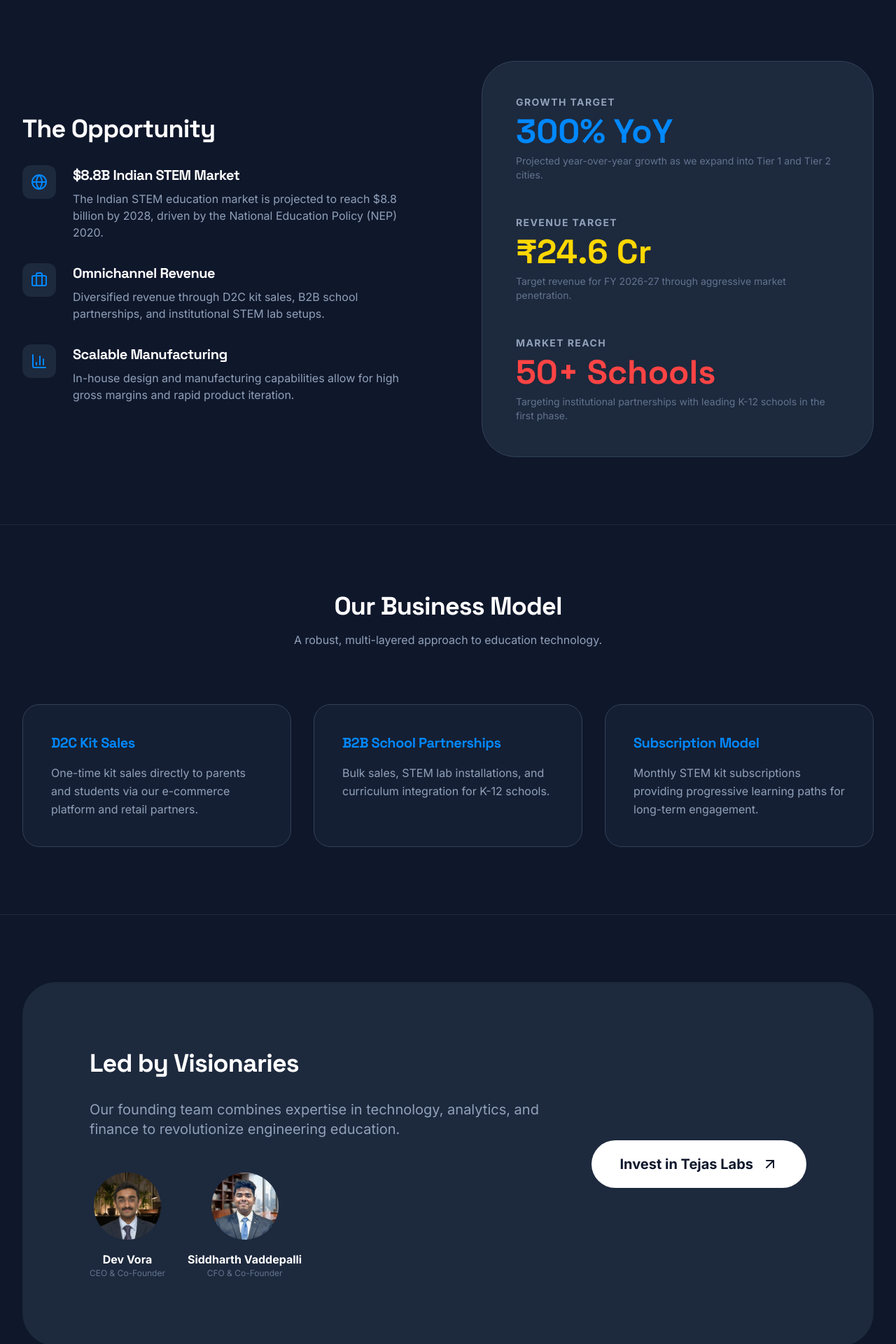
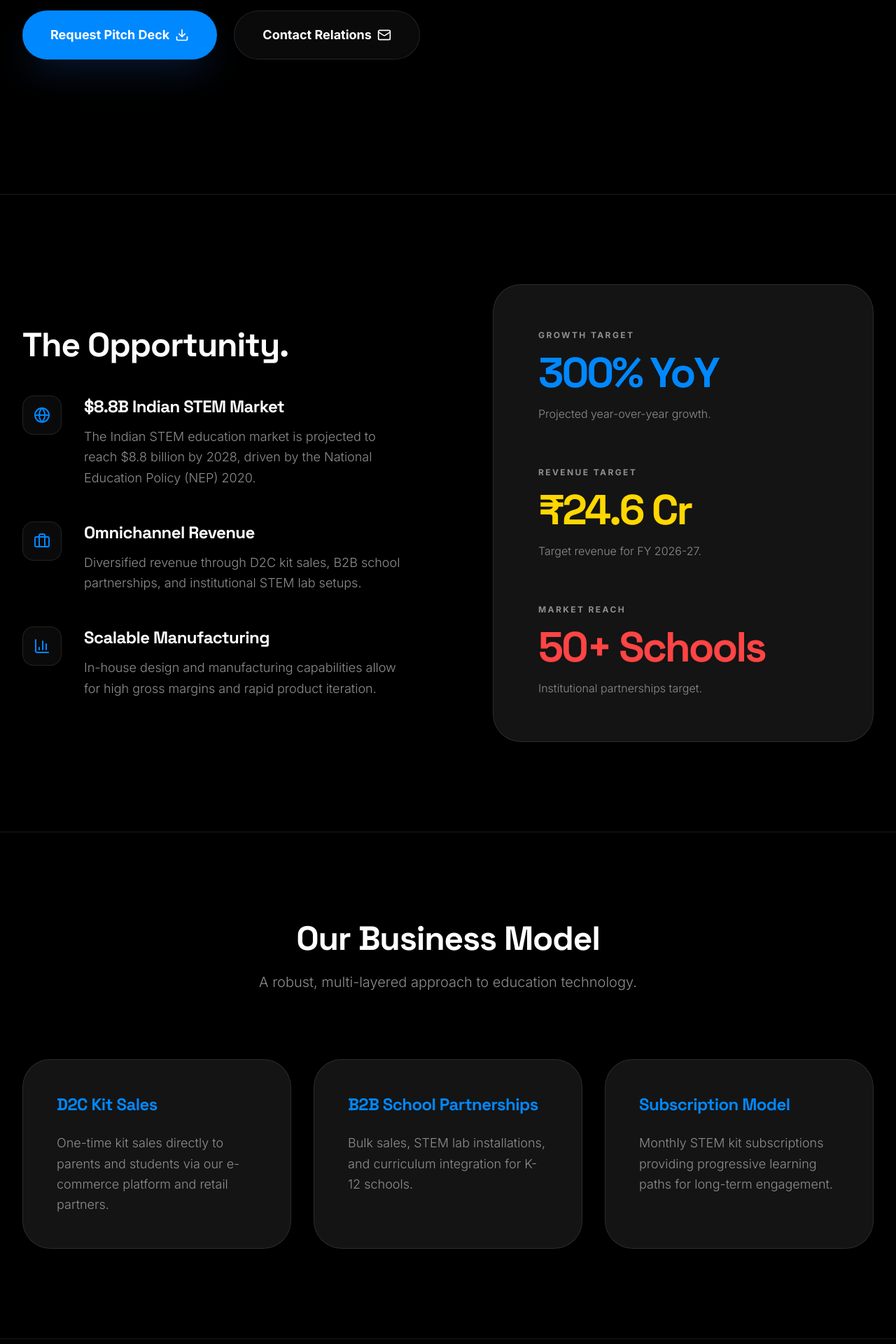
Before and after one commit to TejasLabs-in/TejasLabs, a React (Vite) app: page /investors in a window 1280 px wide. Shown: the part 800-2720 px from the top of the page at 70% size. Built offline with nearby package versions, Linux system fonts and the light colour scheme.

Commit message:
Update Investors.tsx

```diff
--- a/src/pages/Investors.tsx
+++ b/src/pages/Investors.tsx
@@ -1,13 +1,16 @@
 import { motion } from 'motion/react';
-import { TrendingUp, Globe, Briefcase, BarChart3, Download, Mail, ArrowUpRight } from 'lucide-react';
+import { TrendingUp, Globe, Briefcase, BarChart3, Download, Mail, ArrowUpRight, ChevronRight } from 'lucide-react';
+import { useAppContext } from '../context/AppContext';
 
 export default function Investors() {
+  const { openInvestorModal } = useAppContext();
+
   return (
-    <div className="bg-slate-900 text-white min-h-screen pb-24">
-      {/* Hero */}
-      <section className="pt-32 pb-24 border-b border-slate-800">
+    <div className="bg-bg-app text-text-app min-h-screen pb-24 pt-20">
+      {/* Hero - Bold & Minimal */}
+      <section className="pt-32 pb-48 border-b border-border-app">
         <div className="max-w-7xl mx-auto px-4 sm:px-6 lg:px-8">
-          <div className="max-w-3xl">
+          <div className="max-w-4xl">
             <motion.div
               initial={{ opacity: 0, y: 20 }}
               animate={{ opacity: 1, y: 0 }}
@@ -16,89 +19,92 @@ export default function Investors() {
               <TrendingUp size={16} />
               <span>Investment Opportunity</span>
             </motion.div>
-            <h1 className="text-5xl md:text-7xl font-display font-bold mb-8 leading-tight">
-              Scaling the Future of <span className="text-primary">STEM Learning</span>
+            <h1 className="text-6xl md:text-9xl font-display font-bold mb-12 leading-[0.9] tracking-tighter">
+              Scaling the <br />
+              <span className="text-primary">Future.</span>
             </h1>
-            <p className="text-xl text-slate-400 leading-relaxed mb-12">
+            <p className="text-2xl text-text-muted leading-relaxed mb-16 max-w-2xl font-light">
               Tejas Labs is a manufacturing-focused ed-tech startup bridging the gap between theory and practice. We are building a scalable ecosystem for hands-on engineering.
             </p>
-            <div className="flex flex-col sm:flex-row gap-4">
-              <button className="bg-primary text-white px-8 py-4 rounded-full text-lg font-bold hover:bg-blue-600 transition-all flex items-center justify-center gap-2">
+            <div className="flex flex-col sm:flex-row gap-6">
+              <button
+                onClick={openInvestorModal}
+                className="bg-primary text-white px-10 py-5 rounded-full text-lg font-bold hover:bg-blue-600 transition-all flex items-center justify-center gap-2 shadow-2xl shadow-blue-500/20"
+              >
                 Request Pitch Deck <Download size={20} />
               </button>
-              <button className="bg-slate-800 text-white px-8 py-4 rounded-full text-lg font-bold hover:bg-slate-700 transition-all flex items-center justify-center gap-2">
-                Contact Investor Relations <Mail size={20} />
+              <button
+                onClick={openInvestorModal}
+                className="bg-bg-soft text-text-app border border-border-app px-10 py-5 rounded-full text-lg font-bold hover:bg-white/10 transition-all flex items-center justify-center gap-2"
+              >
+                Contact Relations <Mail size={20} />
               </button>
             </div>
           </div>
         </div>
       </section>
 
-      {/* Market Opportunity */}
-      <section className="py-24 border-b border-slate-800">
+      {/* Market Opportunity - Data Visualization Style */}
+      <section className="py-32 border-b border-border-app">
         <div className="max-w-7xl mx-auto px-4 sm:px-6 lg:px-8">
-          <div className="grid lg:grid-cols-2 gap-24 items-center">
-            <div>
-              <h2 className="text-3xl md:text-4xl font-display font-bold mb-8">The Opportunity</h2>
-              <div className="space-y-8">
-                <div className="flex gap-6">
-                  <div className="w-12 h-12 bg-slate-800 rounded-xl flex items-center justify-center shrink-0">
-                    <Globe className="text-primary" />
-                  </div>
-                  <div>
-                    <h3 className="text-xl font-bold mb-2">$8.8B Indian STEM Market</h3>
-                    <p className="text-slate-400">The Indian STEM education market is projected to reach $8.8 billion by 2028, driven by the National Education Policy (NEP) 2020.</p>
-                  </div>
-                </div>
-                <div className="flex gap-6">
-                  <div className="w-12 h-12 bg-slate-800 rounded-xl flex items-center justify-center shrink-0">
-                    <Briefcase className="text-primary" />
-                  </div>
-                  <div>
-                    <h3 className="text-xl font-bold mb-2">Omnichannel Revenue</h3>
-                    <p className="text-slate-400">Diversified revenue through D2C kit sales, B2B school partnerships, and institutional STEM lab setups.</p>
-                  </div>
-                </div>
-                <div className="flex gap-6">
-                  <div className="w-12 h-12 bg-slate-800 rounded-xl flex items-center justify-center shrink-0">
-                    <BarChart3 className="text-primary" />
-                  </div>
-                  <div>
-                    <h3 className="text-xl font-bold mb-2">Scalable Manufacturing</h3>
-                    <p className="text-slate-400">In-house design and manufacturing capabilities allow for high gross margins and rapid product iteration.</p>
-                  </div>
-                </div>
+          <div className="grid lg:grid-cols-2 gap-32 items-center">
+            <div className="space-y-12">
+              <h2 className="text-5xl font-display font-bold tracking-tight">The Opportunity.</h2>
+              <div className="space-y-12">
+                {[
+                  { icon: <Globe />, title: '$8.8B Indian STEM Market', desc: 'The Indian STEM education market is projected to reach $8.8 billion by 2028, driven by the National Education Policy (NEP) 2020.' },
+                  { icon: <Briefcase />, title: 'Omnichannel Revenue', desc: 'Diversified revenue through D2C kit sales, B2B school partnerships, and institutional STEM lab setups.' },
+                  { icon: <BarChart3 />, title: 'Scalable Manufacturing', desc: 'In-house design and manufacturing capabilities allow for high gross margins and rapid product iteration.' }
+                ].map((item, i) => (
+                  <motion.div
+                    key={i}
+                    whileInView={{ opacity: 1, x: 0 }}
+                    initial={{ opacity: 0, x: -20 }}
+                    viewport={{ once: true }}
+                    transition={{ delay: i * 0.1 }}
+                    className="flex gap-8"
+                  >
+                    <div className="w-14 h-14 bg-bg-soft rounded-2xl flex items-center justify-center shrink-0 text-primary border border-border-app">
+                      {item.icon}
+                    </div>
+                    <div>
+                      <h3 className="text-2xl font-bold mb-3">{item.title}</h3>
+                      <p className="text-text-muted text-lg font-light leading-relaxed">{item.desc}</p>
+                    </div>
+                  </motion.div>
+                ))}
               </div>
             </div>
-            <div className="bg-slate-800 p-12 rounded-[3rem] border border-slate-700">
-              <div className="space-y-12">
-                <div>
-                  <div className="text-slate-400 text-sm font-bold uppercase tracking-widest mb-2">Growth Target</div>
-                  <div className="text-5xl font-display font-bold text-primary">300% YoY</div>
-                  <p className="text-slate-500 mt-2 text-sm">Projected year-over-year growth as we expand into Tier 1 and Tier 2 cities.</p>
-                </div>
-                <div>
-                  <div className="text-slate-400 text-sm font-bold uppercase tracking-widest mb-2">Revenue Target</div>
-                  <div className="text-5xl font-display font-bold text-secondary">₹24.6 Cr</div>
-                  <p className="text-slate-500 mt-2 text-sm">Target revenue for FY 2026-27 through aggressive market penetration.</p>
-                </div>
-                <div>
-                  <div className="text-slate-400 text-sm font-bold uppercase tracking-widest mb-2">Market Reach</div>
-                  <div className="text-5xl font-display font-bold text-accent">50+ Schools</div>
-                  <p className="text-slate-500 mt-2 text-sm">Targeting institutional partnerships with leading K-12 schools in the first phase.</p>
-                </div>
-              </div>
+
+            <div className="apple-card p-16 space-y-16">
+              {[
+                { label: 'Growth Target', val: '300% YoY', color: 'text-primary', sub: 'Projected year-over-year growth.' },
+                { label: 'Revenue Target', val: '₹24.6 Cr', color: 'text-secondary', sub: 'Target revenue for FY 2026-27.' },
+                { label: 'Market Reach', val: '50+ Schools', color: 'text-accent', sub: 'Institutional partnerships target.' }
+              ].map((stat, i) => (
+                <motion.div
+                  key={i}
+                  whileInView={{ opacity: 1, y: 0 }}
+                  initial={{ opacity: 0, y: 20 }}
+                  viewport={{ once: true }}
+                  transition={{ delay: i * 0.1 }}
+                >
+                  <div className="text-text-muted text-xs font-bold uppercase tracking-[0.2em] mb-4">{stat.label}</div>
+                  <div className={`text-6xl font-display font-bold ${stat.color} tracking-tighter`}>{stat.val}</div>
+                  <p className="text-text-muted mt-4 text-base font-light">{stat.sub}</p>
+                </motion.div>
+              ))}
             </div>
           </div>
         </div>
       </section>
 
-      {/* Business Model */}
-      <section className="py-24 border-b border-slate-800">
+      {/* Business Model - Minimalist Bento */}
+      <section className="py-32 border-b border-border-app">
         <div className="max-w-7xl mx-auto px-4 sm:px-6 lg:px-8">
-          <div className="text-center mb-20">
-            <h2 className="text-4xl font-display font-bold mb-4">Our Business Model</h2>
-            <p className="text-slate-400">A robust, multi-layered approach to education technology.</p>
+          <div className="text-center mb-24">
+            <h2 className="text-5xl font-display font-bold mb-6 tracking-tight">Our Business Model</h2>
+            <p className="text-text-muted text-xl font-light">A robust, multi-layered approach to education technology.</p>
           </div>
 
           <div className="grid md:grid-cols-3 gap-8">
@@ -116,47 +122,65 @@ export default function Investors() {
                 desc: 'Monthly STEM kit subscriptions providing progressive learning paths for long-term engagement.'
               }
             ].map((model, i) => (
-              <div key={i} className="bg-slate-800/50 p-10 rounded-3xl border border-slate-700 hover:border-primary transition-colors">
-                <h3 className="text-xl font-bold mb-4 text-primary">{model.title}</h3>
-                <p className="text-slate-400 leading-relaxed">{model.desc}</p>
-              </div>
+              <motion.div
+                key={i}
+                whileInView={{ opacity: 1, scale: 1 }}
+                initial={{ opacity: 0, scale: 0.95 }}
+                viewport={{ once: true }}
+                className="apple-card p-12 hover:border-primary transition-colors group"
+              >
+                <h3 className="text-2xl font-bold mb-6 text-primary group-hover:translate-x-1 transition-transform">{model.title}</h3>
+                <p className="text-text-muted text-lg leading-relaxed font-light">{model.desc}</p>
+              </motion.div>
             ))}
           </div>
         </div>
       </section>
 
-      {/* Team Recap */}
-      <section className="py-24">
+      {/* Team Recap - Immersive Section */}
+      <section className="py-32">
         <div className="max-w-7xl mx-auto px-4 sm:px-6 lg:px-8">
-          <div className="bg-slate-800 rounded-[3rem] p-12 md:p-24 flex flex-col md:flex-row items-center gap-16">
+          <motion.div
+            whileInView={{ opacity: 1, y: 0 }}
+            initial={{ opacity: 0, y: 40 }}
+            viewport={{ once: true }}
+            className="bg-bg-soft rounded-[4rem] p-12 md:p-24 flex flex-col lg:flex-row items-center gap-24 border border-border-app shadow-2xl"
+          >
             <div className="flex-grow">
-              <h2 className="text-4xl font-display font-bold mb-8">Led by Visionaries</h2>
-              <p className="text-xl text-slate-400 mb-12">
+              <h2 className="text-5xl font-display font-bold mb-8 tracking-tight">Led by Visionaries.</h2>
+              <p className="text-2xl text-text-muted mb-16 font-light leading-relaxed">
                 Our founding team combines expertise in technology, analytics, and finance to revolutionize engineering education.
               </p>
-              <div className="flex gap-8">
-                <div className="text-center">
-                  <div className="w-24 h-24 rounded-full overflow-hidden mb-4 mx-auto">
+              <div className="flex flex-wrap gap-12">
+                <div className="flex items-center gap-6">
+                  <div className="w-24 h-24 rounded-3xl overflow-hidden border border-border-app grayscale hover:grayscale-0 transition-all duration-700">
                     <img src="DevVora.png" alt="Dev Vora" className="w-full h-full object-cover" referrerPolicy="no-referrer" />
                   </div>
-                  <div className="font-bold">Dev Vora</div>
-                  <div className="text-xs text-slate-500">CEO & Co-Founder</div>
+                  <div>
+                    <div className="font-bold text-xl">Dev Vora</div>
+                    <div className="text-sm text-text-muted uppercase tracking-widest mt-1">CEO & Co-Founder</div>
+                  </div>
                 </div>
-                <div className="text-center">
-                  <div className="w-24 h-24 rounded-full overflow-hidden mb-4 mx-auto">
+                <div className="flex items-center gap-6">
+                  <div className="w-24 h-24 rounded-3xl overflow-hidden border border-border-app grayscale hover:grayscale-0 transition-all duration-700">
                     <img src="SiddharthVaddepalli.jpg" alt="Siddharth Vaddepalli" className="w-full h-full object-cover" referrerPolicy="no-referrer" />
                   </div>
-                  <div className="font-bold">Siddharth Vaddepalli</div>
-                  <div className="text-xs text-slate-500">CFO & Co-Founder</div>
+                  <div>
+                    <div className="font-bold text-xl">Siddharth Vaddepalli</div>
+                    <div className="text-sm text-text-muted uppercase tracking-widest mt-1">CFO & Co-Founder</div>
+                  </div>
                 </div>
               </div>
             </div>
             <div className="shrink-0">
-              <button className="bg-white text-slate-900 px-10 py-5 rounded-full text-xl font-bold hover:bg-primary hover:text-white transition-all flex items-center gap-3">
-                Invest in Tejas Labs <ArrowUpRight size={24} />
+              <button
+                onClick={openInvestorModal}
+                className="bg-text-app text-bg-app px-12 py-6 rounded-full text-xl font-bold hover:bg-primary hover:text-white transition-all flex items-center gap-3 shadow-2xl shadow-white/5"
+              >
+                Invest Now <ArrowUpRight size={28} />
               </button>
             </div>
-          </div>
+          </motion.div>
         </div>
       </section>
     </div>
```
